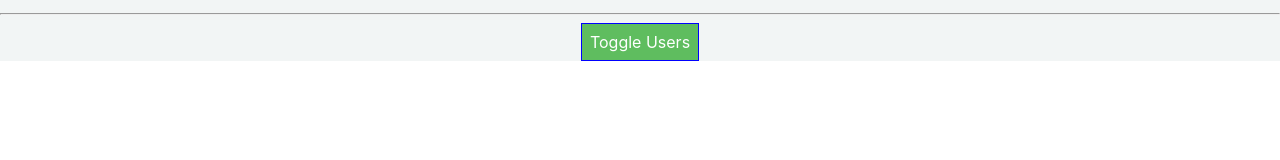
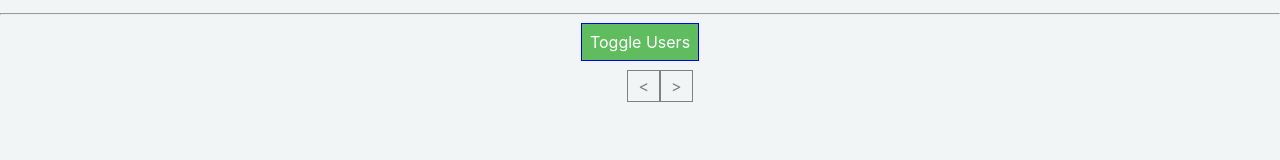
Before and after one commit to NadiaVoloshyna/webapp-front-react, a React (Create React App) app: page / in a window 1280 px wide. Shown: the part 437-597 px from the top of the page. Built offline with nearby package versions, Linux system fonts and the light colour scheme.

Commit message:
added pagination to userspage

```diff
--- a/package.json
+++ b/package.json
@@ -16,6 +16,7 @@
     "react": "^17.0.1",
     "react-axios": "^2.0.3",
     "react-dom": "^17.0.1",
+    "react-paginate": "^6.5.0",
     "react-scripts": "4.0.0",
     "styled-components": "^5.2.1",
     "web-vitals": "^0.2.4"
--- a/src/components/App.js
+++ b/src/components/App.js
@@ -15,6 +15,10 @@ class App extends Component {
       <LoginForm />
       <UserUpdateForm />
       <UserPage />
+      <br />
+      <br />
+      <br />
+      <br />
     </div>
   );
   }
--- a/src/components/UserPage/User/User.css
+++ b/src/components/UserPage/User/User.css
@@ -1,3 +1,8 @@
+.UserContainer {
+    display: flex;
+    align-items: center;
+    justify-content: center;
+}
 .User {
     text-align: center;
     width: 50%;
--- a/src/components/UserPage/User/User.js
+++ b/src/components/UserPage/User/User.js
@@ -3,12 +3,14 @@ import './User.css';
 
 const User = (props) => {
     return (
-        <div className="User">
+        <div className="UserContainer">
+            <div className="User">
             {props.name} <br />
             {props.email} <br />
             {props.phone}<hr />
             <button onClick={props.delete}>Delete User</button>
         </div>
+        </div>
     )
 };
 
--- a/src/components/UserPage/UserPage.css
+++ b/src/components/UserPage/UserPage.css
@@ -6,7 +6,7 @@
     padding: 8px;
     cursor: pointer;
   }
-  .red {
+  .LightGreen {
     background-color: rgb(95, 189, 95);
     color: white;
     font: inherit;
@@ -14,3 +14,37 @@
     padding: 8px;
     cursor: pointer;
   }
+  .Pagination {
+    margin: 15px auto;
+    display: flex;
+    list-style: none;
+    outline: none;
+    justify-content: center;
+  }
+  .Pagination > li > a {
+    border: 1px solid grey;
+    padding: 5px 10px;
+    outline: none;
+    cursor: pointer;
+  }
+  .Pagination > li > a,
+  .Pagination > li > span {
+    color: grey;
+  }
+
+  .Pagination > .active > a {
+    background-color: grey;
+    border-color: grey;
+    color: #fff;
+  }
+
+  .Pagination > .active > a,
+  .Pagination > .active > span,
+  .Pagination > .active > a:hover,
+  .Pagination > .active > span:hover,
+  .Pagination > .active > a:focus,
+  .Pagination > .active > span:focus {
+    background-color: #3f426b;
+    border-color: #3f426b;
+    outline: none;
+  }
--- a/src/components/UserPage/UserPage.js
+++ b/src/components/UserPage/UserPage.js
@@ -2,14 +2,33 @@ import React, { Component } from 'react';
 import './UserPage.css';
 import apiClient from '../../utils/axios-with-auth';
 import { apiURL } from '../../constants/index';
+import ReactPaginate from 'react-paginate';
 import User from './User/User';
 import UserSearch from './UserSearch/UserSearch';
 
 class UserPage extends Component {
     state = {
         users: [],
-        showUsers: false
+        showUsers: false,
+        currentPage: 0,
+        offset: 0,
+        perPage: 5,
     }
+
+pageCount() {
+    return Math.ceil(this.state.users.length / this.state.perPage);
+  }
+
+  handlePageClick = e => {
+    const selectedPage = e.selected;
+    const offset = selectedPage * this.state.perPage;
+    this.setState(
+      {
+        offset,
+        selectedPage,
+      },
+    );
+  };
 
 deleteUserHandler = (userId) => {
     apiClient.delete(`${apiURL}/api/v1/users/${userId}`,
@@ -44,9 +63,11 @@ render() {
     const classes = [];
 
     if(this.state.showUsers) {
+          const data = this.state.users;
+          const slice = data.slice(this.state.offset, this.state.offset + this.state.perPage);
       users = (
         <div>
-          {this.state.users.map((user) => {
+          {slice.map((user) => {
             return <User
             key={user.id}
             name={user.name}
@@ -59,7 +80,7 @@ render() {
       classes.push('Button');
     }
     else {
-      classes.push('red');
+      classes.push('LightGreen');
     }
 
     return(
@@ -76,6 +97,17 @@ render() {
         <div>
         <button className={classes} onClick={this.toggleUsersHandler}>Toggle Users</button>
         {users}
+        <ReactPaginate
+        containerClassName="Pagination"
+        activeClassName="active"
+        previousLabel="<"
+        nextLabel=">"
+        breakLabel="..."
+        pageCount={this.pageCount()}
+        onPageChange={this.handlePageClick}
+        marginPagesDisplayed={2}
+        pageRangeDisplayed={3}
+        />
         </div>
 
       </div>
--- a/src/utils/axios-with-auth.js
+++ b/src/utils/axios-with-auth.js
@@ -1,6 +1,6 @@
 import axios from 'axios';
 // import * as JWT from 'jwt-decode';
-import history from '../history';
+//import history from '../history';
 // import { apiURL } from '../constants';
 
 const authHeader = {
@@ -9,12 +9,12 @@ const authHeader = {
     : null,
 };
 
-const authorize = response => {
-  if (response.Message) {
-    localStorage.removeItem('token');
-    history.push('/login');
-  }
-};
+// const authorize = response => {
+//   if (response.Message) {
+//     localStorage.removeItem('token');
+//     history.push('/login');
+//   }
+// };
 
 export default {
     async get(url, data) {
@@ -23,7 +23,7 @@ export default {
        headers: authHeader,
        params: data,
     });
-    authorize(response.data);
+    //authorize(response.data);
      return response;
    },
 
@@ -32,7 +32,7 @@ export default {
         const response = await axios.put(url, JSON.stringify(data), {
         headers: { ...authHeader, 'Content-Type': 'application/json' },
         });
-    authorize(response.data);
+    //authorize(response.data);
         return response;
     },
 
@@ -42,7 +42,7 @@ export default {
         headers: authHeader,
         params: data,
     });
-    authorize(response.data);
+    //authorize(response.data);
         return response;
     },
 
```
Also changed, not shown: 2 other files (tests, documents, lock files or other folders).
